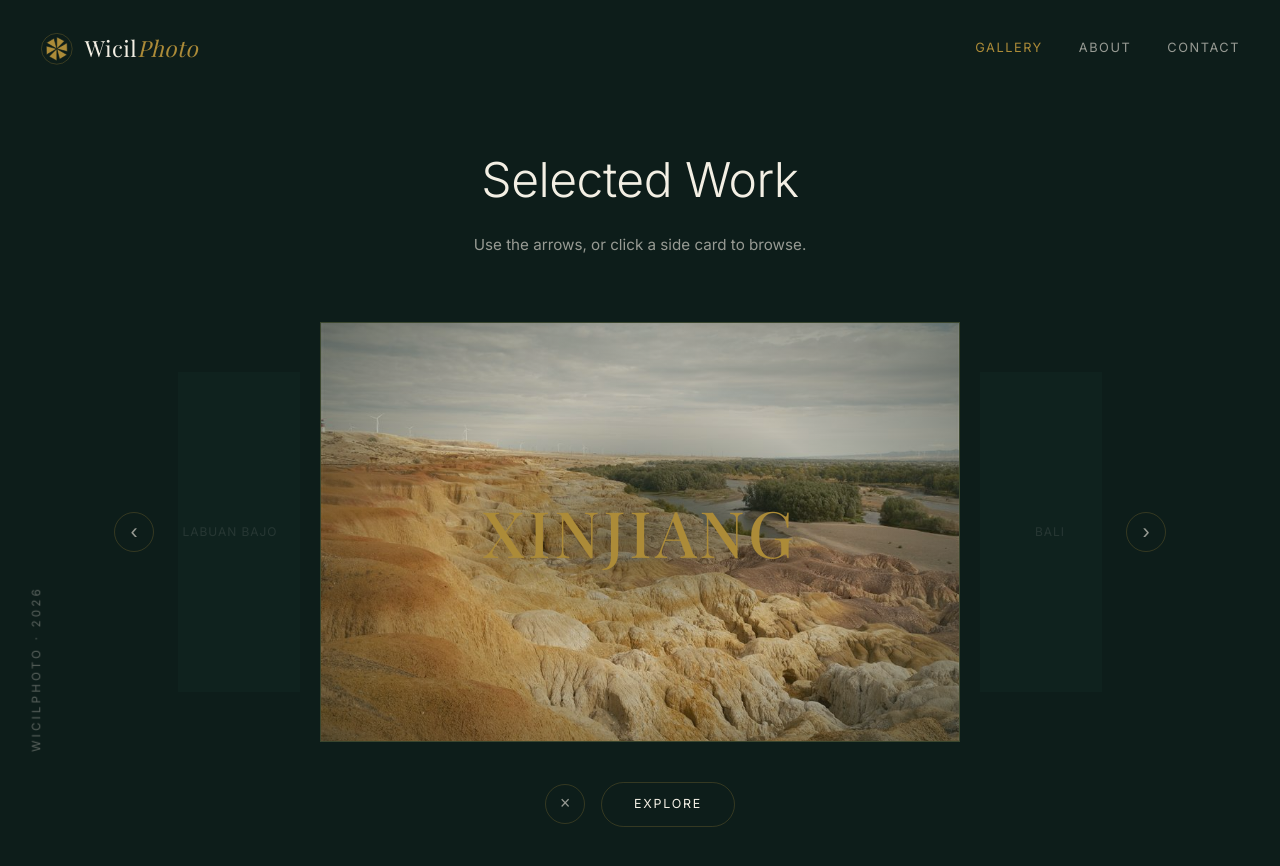
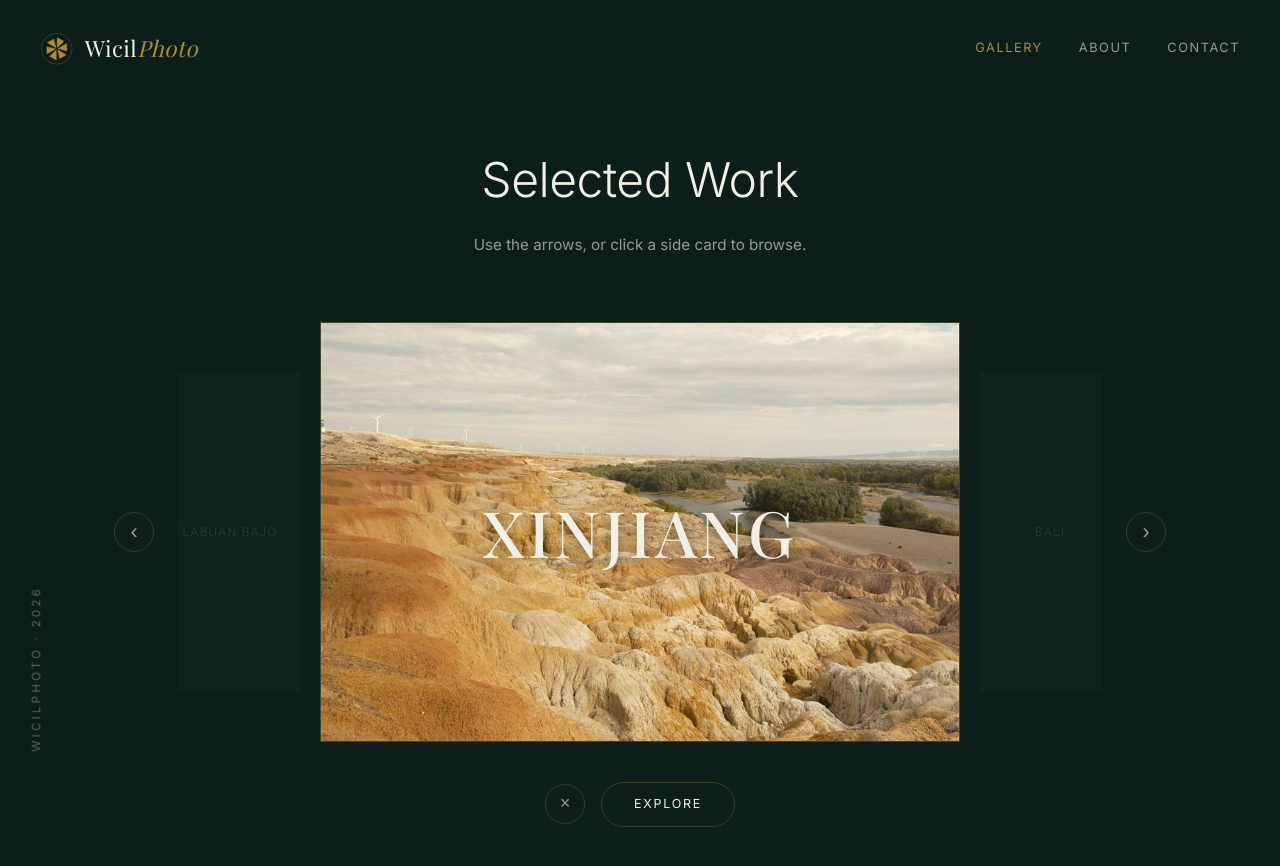
Before and after one commit to williamwuisan/photo-portfolio, a React (Vite) app: page / in a window 1280 px wide. Both pictures are taken after a click on the button 348 px from the left and 500 px from the top of the page. Shown: the top 866 px of the page. Built offline with nearby package versions, Linux system fonts and the light colour scheme.

Commit message:
Enlarge film viewer, restyle filmstrip, and adapt carousel title color to photo brightness

```diff
--- a/src/components/FilmViewer.css
+++ b/src/components/FilmViewer.css
@@ -108,11 +108,11 @@
 .filmstrip {
   position: relative;
   flex-shrink: 0;
-  width: 108px;
-  max-height: 520px;
+  width: 120px;
+  max-height: 700px;
   overflow-y: auto;
   overflow-x: hidden;
-  background: var(--accent-strong);
+  background: var(--pine);
   border: 1px solid var(--border);
   padding: 0.75rem 0;
   scrollbar-width: thin;
--- a/src/components/LocationCarousel.css
+++ b/src/components/LocationCarousel.css
@@ -44,17 +44,6 @@
   width: 100%;
   height: 100%;
   object-fit: cover;
-}
-
-.carousel-scrim {
-  position: absolute;
-  inset: 0;
-  background: radial-gradient(
-    ellipse at center,
-    rgba(13, 29, 26, 0.45) 0%,
-    rgba(13, 29, 26, 0.15) 45%,
-    rgba(13, 29, 26, 0.55) 100%
-  );
 }
 
 .carousel-card.active {
@@ -115,9 +104,17 @@
   font-size: clamp(2.25rem, 5.5vw, 4rem);
   letter-spacing: 0.06em;
   text-transform: uppercase;
-  color: var(--accent);
-  text-shadow: 0 4px 28px rgba(0, 0, 0, 0.55);
   animation: title-in 0.9s cubic-bezier(0.22, 1, 0.36, 1) 0.25s both;
+}
+
+.carousel-title-light {
+  color: var(--text);
+  text-shadow: 0 2px 14px rgba(0, 0, 0, 0.5);
+}
+
+.carousel-title-dark {
+  color: var(--bg);
+  text-shadow: 0 2px 14px rgba(255, 255, 255, 0.4);
 }
 
 @keyframes title-in {
--- a/src/components/LocationCarousel.jsx
+++ b/src/components/LocationCarousel.jsx
@@ -1,6 +1,7 @@
 import { useEffect, useState } from 'react'
 import { Link } from 'react-router-dom'
 import { locations } from '../data/locations'
+import { useImageTone } from '../hooks/useImageTone'
 import './LocationCarousel.css'
 
 function LocationCarousel({ initialIndex = 0, onClose }) {
@@ -28,6 +29,7 @@ function LocationCarousel({ initialIndex = 0, onClose }) {
   const current = locations[active]
   const prev = locations[prevIndex]
   const next = locations[nextIndex]
+  const titleTone = useImageTone(current.thumbnail)
 
   return (
     <div className="carousel-wrap">
@@ -65,18 +67,17 @@ function LocationCarousel({ initialIndex = 0, onClose }) {
             <span className="corner corner-bl" />
             <span className="corner corner-br" />
             {current.thumbnail ? (
-              <>
-                <img
-                  src={current.thumbnail}
-                  alt=""
-                  className="carousel-card-img"
-                />
-                <span className="carousel-scrim" />
-              </>
+              <img
+                src={current.thumbnail}
+                alt=""
+                className="carousel-card-img"
+              />
             ) : (
               <span className="placeholder-label">{current.title} cover</span>
             )}
-            <h2 className="carousel-title">{current.title}</h2>
+            <h2 className={`carousel-title carousel-title-${titleTone}`}>
+              {current.title}
+            </h2>
           </div>
 
           <button
--- /dev/null
+++ b/src/hooks/useImageTone.js
@@ -0,0 +1,49 @@
+import { useEffect, useState } from 'react'
+
+export function useImageTone(src) {
+  const [tone, setTone] = useState('light')
+
+  useEffect(() => {
+    if (!src) {
+      setTone('light')
+      return
+    }
+
+    let cancelled = false
+    const img = new Image()
+
+    img.onload = () => {
+      if (cancelled) return
+      try {
+        const size = 24
+        const canvas = document.createElement('canvas')
+        canvas.width = size
+        canvas.height = size
+        const ctx = canvas.getContext('2d')
+        const sx = img.naturalWidth * 0.2
+        const sy = img.naturalHeight * 0.35
+        const sw = img.naturalWidth * 0.6
+        const sh = img.naturalHeight * 0.3
+        ctx.drawImage(img, sx, sy, sw, sh, 0, 0, size, size)
+        const { data } = ctx.getImageData(0, 0, size, size)
+        let total = 0
+        for (let i = 0; i < data.length; i += 4) {
+          total += 0.2126 * data[i] + 0.7152 * data[i + 1] + 0.0722 * data[i + 2]
+        }
+        const avg = total / (data.length / 4)
+        setTone(avg > 150 ? 'dark' : 'light')
+      } catch {
+        setTone('light')
+      }
+    }
+
+    img.onerror = () => setTone('light')
+    img.src = src
+
+    return () => {
+      cancelled = true
+    }
+  }, [src])
+
+  return tone
+}
--- a/src/pages/LocationGallery.css
+++ b/src/pages/LocationGallery.css
@@ -1,7 +1,7 @@
 .location-gallery {
-  max-width: 900px;
+  max-width: 1440px;
   margin: 0 auto;
-  padding: 9rem 1.5rem 6rem;
+  padding: 8rem 3rem 4rem;
 }
 
 .back-link {
```
